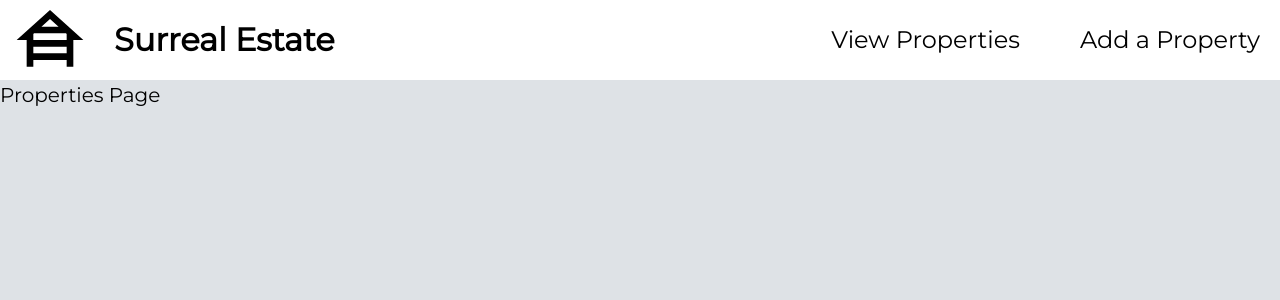
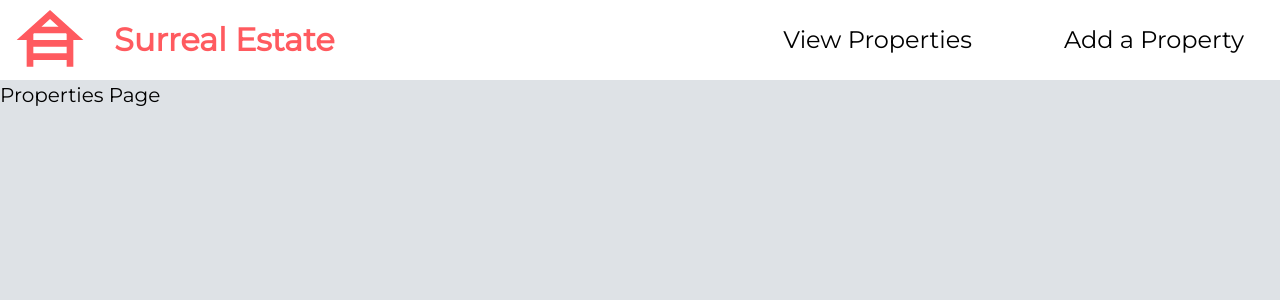
Before and after one commit to VeeUye/surreal-estate, a React (Create React App) app: page / in a window 1280 px wide. Shown: the top 300 px of the page. Built offline with nearby package versions, Linux system fonts and the light colour scheme.

Commit message:
Add styling to desktop navbar link items

```diff
--- a/src/styles/navbars/large-navbar.css
+++ b/src/styles/navbars/large-navbar.css
@@ -22,6 +22,7 @@
 .desktop-navbar-title {
   font-size: 1.6rem;
   margin-left: 1rem;
+  color: #ff5a5f;
 }
 
 .desktop-navbar-links {
@@ -31,6 +32,13 @@
 
 .desktop-navbar-links-item {
   display: inline-block;
-  padding-right: 1rem;
-  padding-left: 2rem;
+  margin-right: 1rem;
+  margin-left: 2rem;
+  padding: 0rem 0.8rem;
 }
+
+.desktop-navbar-links-item:hover {
+  background: #e1e1e1;
+  border-radius: 3em;
+  transition: 0.25s ease-in-out background;
+}
--- a/src/styles/navbars/mobile-navbar.css
+++ b/src/styles/navbars/mobile-navbar.css
@@ -7,7 +7,7 @@ li {
 .mobile-navbar {
   display: flex;
   align-items: center;
-  justify-content: space-between;
+  justify-content: space-around;
   background-color: white;
 }
 
@@ -31,6 +31,7 @@ li {
 .mobile-navbar-title {
   padding-top: 0.5rem;
   font-size: 1.6rem;
+  color: #ff5a5f;
 }
 
 .mobile-navbar-links {
--- a/src/styles/navbars/navbar.css
+++ b/src/styles/navbars/navbar.css
@@ -2,13 +2,10 @@
   display: flex;
   flex-shrink: 0;
   margin: 0rem 0.2rem 0rem 0.5rem;
+  color: #ff5a5f;
 }
 
 .text-link {
   color: inherit;
   text-decoration: none;
 }
-
-.text-link:hover {
-  color: #1efe97;
-}
```
